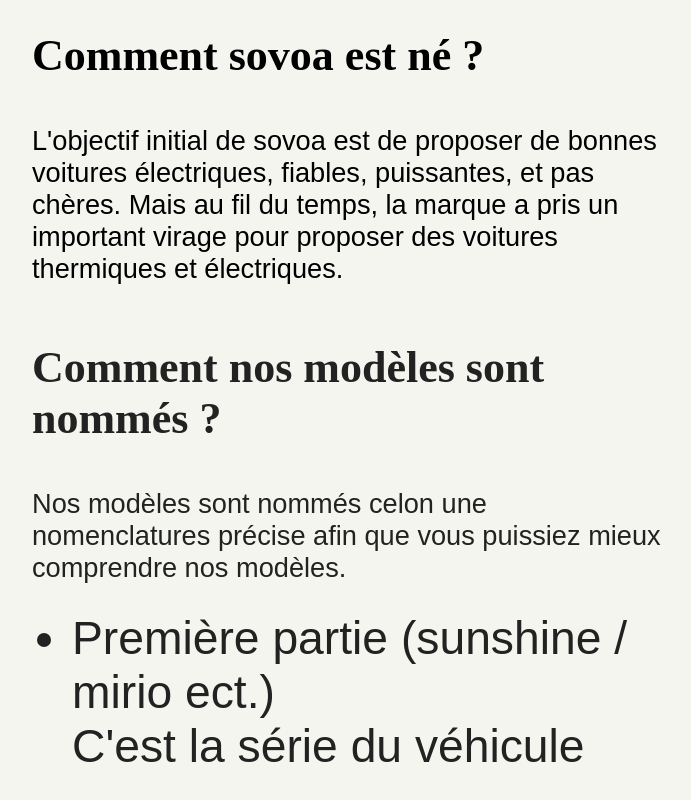
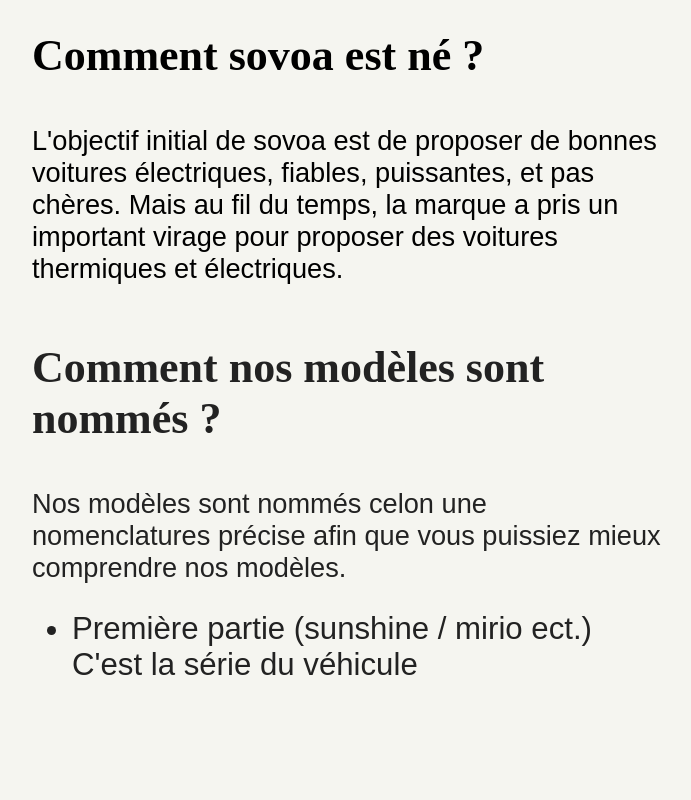
Before and after one commit to Sovoa/sovoa-website, a plain HTML site: page index.html in a window 1280 px wide. Shown: the part 856-1656 px from the top of the page, without its empty margins (292-983 px from the left). After the commit the page ends 1563 px from the top, so only its background shows below. Drawn offline with Linux system fonts and the light colour scheme; a web font is replaced by a local one.

Commit message:
css/style.css 19/11/26 18-57 [setting css]
n/a

```diff
--- a/css/style.css
+++ b/css/style.css
@@ -64,10 +64,10 @@ p.content-second-content {
 
 ul.content-second-content {
 	font-family: arial;
-	font-size: 170%;
+	font-size: 150%;
 }
 
 li.content-second-content {
 	font-family: arial;
-	font-size: 170%;
+	font-size: 130%;
 }
```
